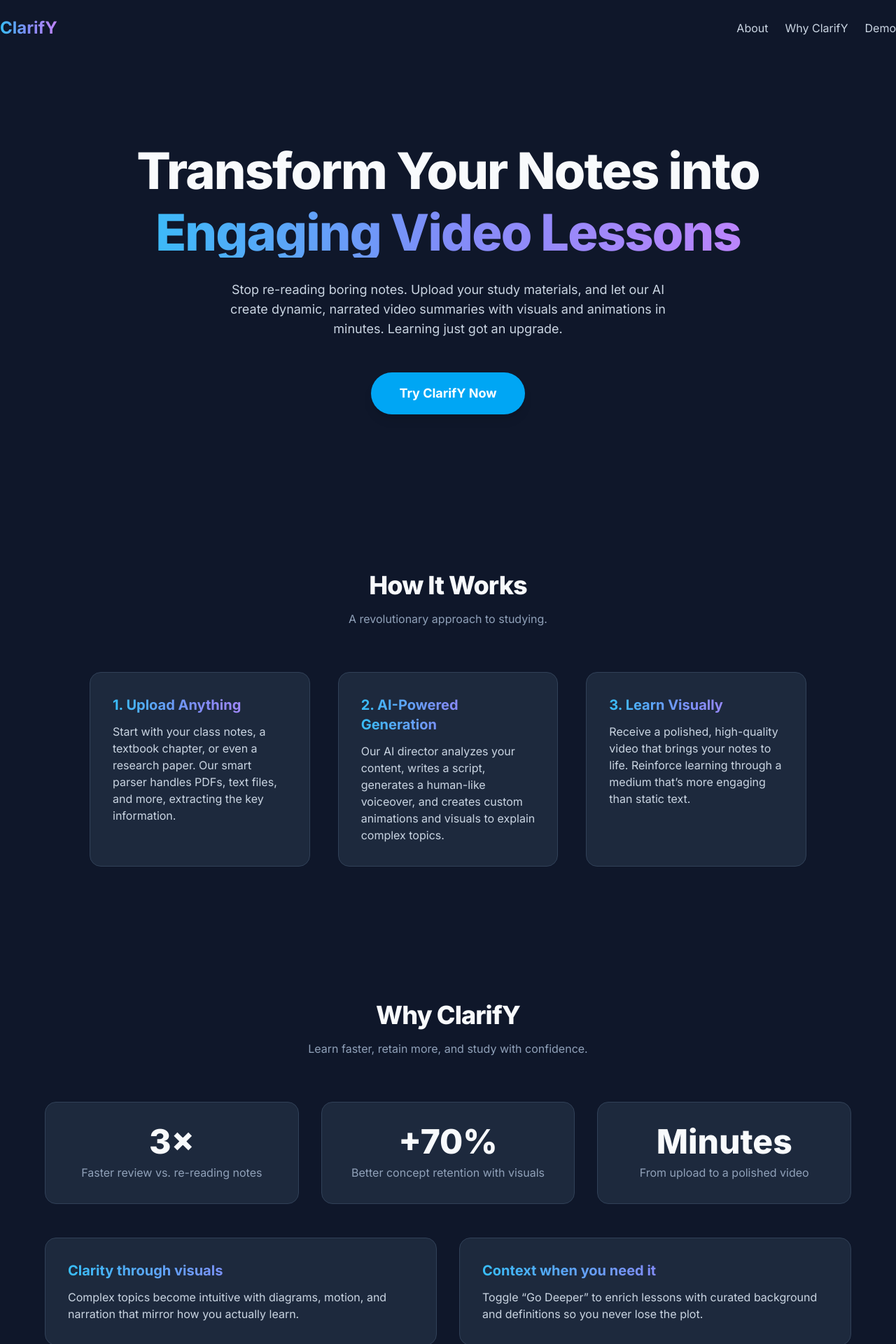
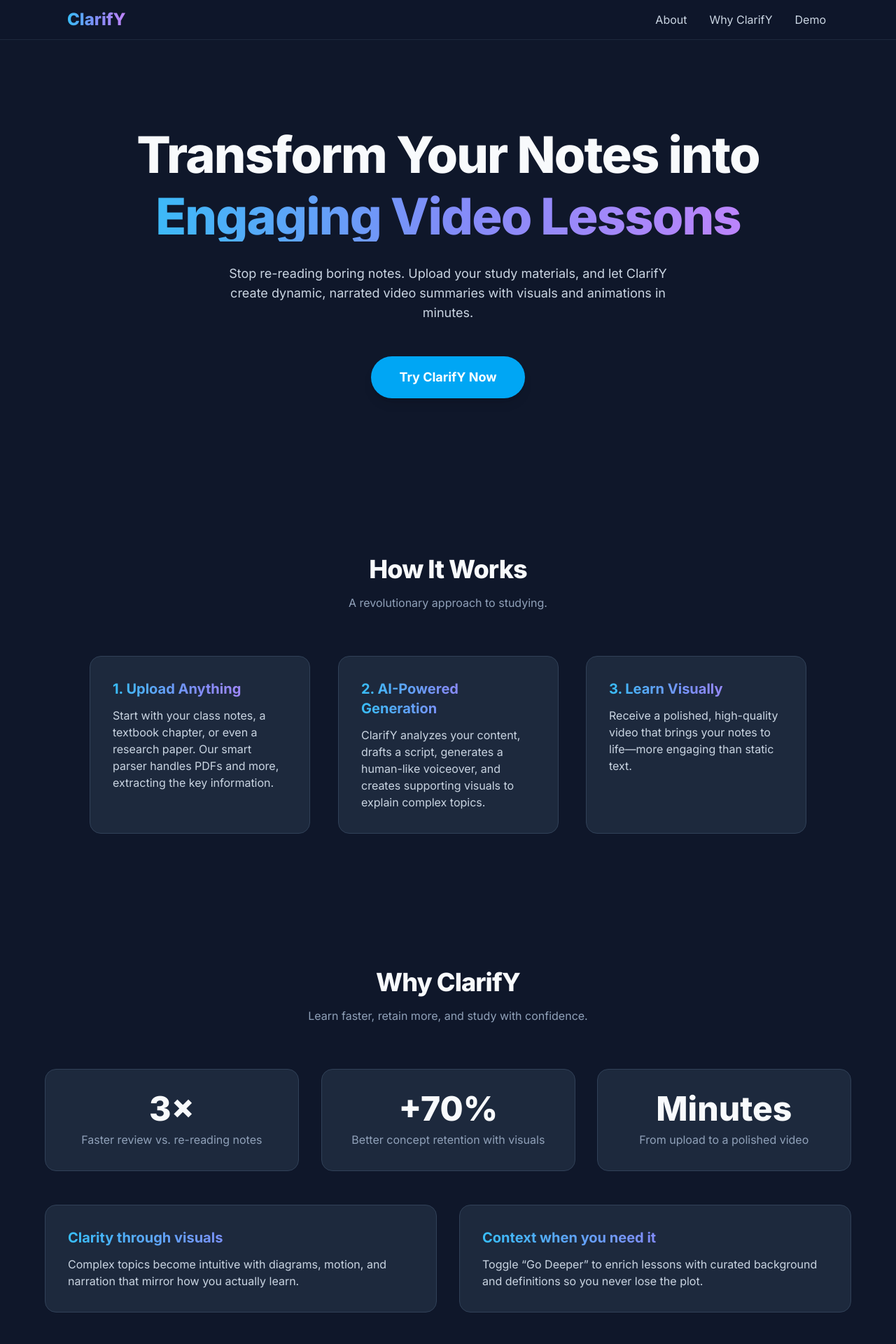
Before and after one commit to Dragontory/HackMIT, a React (Vite) app in the folder frontend/: page / in a window 1280 px wide. Shown: the top 1920 px of the page at 70% size. Built offline with nearby package versions, Linux system fonts and the light colour scheme.

Commit message:
Make some tweaks to frontend, fixed toggle button, added tilting cards etc

```diff
--- a/frontend/src/components/LandingPage.jsx
+++ b/frontend/src/components/LandingPage.jsx
@@ -1,9 +1,13 @@
 import React from 'react';
 import Header from './Header';
+import TiltCard from './TiltCard';
 
 const LandingPage = ({ onTryNow }) => (
   <>
+    {/* Header with better edge padding and clickable brand handled in Header.jsx */}
     <Header />
+
+    {/* Hero */}
     <main className="text-center py-20 md:py-32 px-4 md:px-8">
       <div className="max-w-4xl mx-auto">
         <h2 className="text-5xl md:text-7xl font-extrabold tracking-tight">
@@ -11,8 +15,8 @@
           <span className="gradient-text block mt-2 md:mt-4">Engaging Video Lessons</span>
         </h2>
         <p className="mt-8 max-w-2xl mx-auto text-lg text-slate-300">
-          Stop re-reading boring notes. Upload your study materials, and let our AI create dynamic, narrated video
-          summaries with visuals and animations in minutes. Learning just got an upgrade.
+          Stop re-reading boring notes. Upload your study materials, and let ClarifY create dynamic,
+          narrated video summaries with visuals and animations in minutes.
         </p>
         <div className="mt-12">
           <button
@@ -26,40 +30,42 @@
     </main>
 
     {/* About */}
-    <section id="about" className="py-24 px-4 md:px-8">
+    <section id="about" className="py-24 px-4 md:px-8 scroll-mt-header">
       <div className="max-w-5xl mx-auto">
         <div className="text-center mb-16">
           <h3 className="text-4xl font-extrabold tracking-tight">How It Works</h3>
           <p className="mt-4 text-slate-400">A revolutionary approach to studying.</p>
         </div>
+
         <div className="grid md:grid-cols-3 gap-10">
-          <div className="bg-slate-800 p-8 rounded-2xl border border-slate-700">
+          <TiltCard className="bg-slate-800 p-8 rounded-2xl border border-slate-700">
             <h4 className="text-xl font-bold mb-3 gradient-text">1. Upload Anything</h4>
             <p className="text-slate-300">
-              Start with your class notes, a textbook chapter, or even a research paper. Our smart parser handles PDFs,
-              text files, and more, extracting the key information.
+              Start with your class notes, a textbook chapter, or even a research paper. Our smart parser
+              handles PDFs and more, extracting the key information.
             </p>
-          </div>
-          <div className="bg-slate-800 p-8 rounded-2xl border border-slate-700">
+          </TiltCard>
+
+          <TiltCard className="bg-slate-800 p-8 rounded-2xl border border-slate-700">
             <h4 className="text-xl font-bold mb-3 gradient-text">2. AI-Powered Generation</h4>
             <p className="text-slate-300">
-              Our AI director analyzes your content, writes a script, generates a human-like voiceover, and creates
-              custom animations and visuals to explain complex topics.
+              ClarifY analyzes your content, drafts a script, generates a human-like voiceover, and creates
+              supporting visuals to explain complex topics.
             </p>
-          </div>
-          <div className="bg-slate-800 p-8 rounded-2xl border border-slate-700">
+          </TiltCard>
+
+          <TiltCard className="bg-slate-800 p-8 rounded-2xl border border-slate-700">
             <h4 className="text-xl font-bold mb-3 gradient-text">3. Learn Visually</h4>
             <p className="text-slate-300">
-              Receive a polished, high-quality video that brings your notes to life. Reinforce learning through a medium
-              that’s more engaging than static text.
+              Receive a polished, high-quality video that brings your notes to life—more engaging than static text.
             </p>
-          </div>
+          </TiltCard>
         </div>
       </div>
     </section>
 
-    {/* Why ClarifY (stats) */}
-    <section id="why" className="py-24 px-4 md:px-8">
+    {/* Why ClarifY (stats & value props) */}
+    <section id="why" className="py-24 px-4 md:px-8 scroll-mt-header">
       <div className="max-w-6xl mx-auto">
         <div className="text-center mb-16">
           <h3 className="text-4xl font-extrabold tracking-tight">Why ClarifY</h3>
@@ -67,42 +73,54 @@
         </div>
 
         <div className="grid md:grid-cols-3 gap-8">
-          <div className="bg-slate-800 border border-slate-700 rounded-2xl p-8 text-center">
+          <TiltCard className="bg-slate-800 border border-slate-700 rounded-2xl p-8 text-center">
             <div className="text-5xl font-extrabold">3×</div>
             <p className="mt-2 text-slate-400">Faster review vs. re-reading notes</p>
-          </div>
-          <div className="bg-slate-800 border border-slate-700 rounded-2xl p-8 text-center">
+          </TiltCard>
+
+          <TiltCard className="bg-slate-800 border border-slate-700 rounded-2xl p-8 text-center">
             <div className="text-5xl font-extrabold">+70%</div>
             <p className="mt-2 text-slate-400">Better concept retention with visuals</p>
-          </div>
-          <div className="bg-slate-800 border border-slate-700 rounded-2xl p-8 text-center">
+          </TiltCard>
+
+          <TiltCard className="bg-slate-800 border border-slate-700 rounded-2xl p-8 text-center">
             <div className="text-5xl font-extrabold">Minutes</div>
             <p className="mt-2 text-slate-400">From upload to a polished video</p>
-          </div>
+          </TiltCard>
         </div>
 
         <div className="mt-12 grid md:grid-cols-2 gap-8">
-          <div className="bg-slate-800 border border-slate-700 rounded-2xl p-8">
+          <TiltCard className="bg-slate-800 border border-slate-700 rounded-2xl p-8">
             <h4 className="text-xl font-bold mb-3 gradient-text">Clarity through visuals</h4>
             <p className="text-slate-300">
               Complex topics become intuitive with diagrams, motion, and narration that mirror how you actually learn.
             </p>
-          </div>
-          <div className="bg-slate-800 border border-slate-700 rounded-2xl p-8">
+          </TiltCard>
+
+          <TiltCard className="bg-slate-800 border border-slate-700 rounded-2xl p-8">
             <h4 className="text-xl font-bold mb-3 gradient-text">Context when you need it</h4>
             <p className="text-slate-300">
               Toggle “Go Deeper” to enrich lessons with curated background and definitions so you never lose the plot.
             </p>
-          </div>
+          </TiltCard>
+        </div>
+
+        <div className="text-center mt-12">
+          <button
+            onClick={onTryNow}
+            className="main-button bg-sky-500 hover:bg-sky-600 text-white font-bold py-4 px-10 rounded-full text-lg shadow-lg"
+          >
+            Try ClarifY Now
+          </button>
         </div>
       </div>
     </section>
 
     {/* See it in action (video placeholder) */}
-    <section id="demo" className="py-24 px-4 md:px-8">
+    <section id="demo" className="py-24 px-4 md:px-8 scroll-mt-header">
       <div className="max-w-6xl mx-auto">
         <div className="text-center mb-10">
-          <h3 className="text-4xl font-extrabold tracking-tight">See It In Action</h3>
+          <h3 className="text-4xl font-extrabold tracking-tight">See it in action</h3>
           <p className="mt-4 text-slate-400">A quick look at ClarifY turning notes into a video.</p>
         </div>
 
@@ -135,8 +153,9 @@
       </div>
     </section>
 
+    {/* Footer */}
     <footer className="text-center py-8 border-t border-slate-800">
-      <p className="text-slate-400">&copy; 2025 ClarifY.</p>
+      <p className="text-slate-400">&copy; 2025 ClarifY - A HackMIT Project.</p>
     </footer>
   </>
 );
--- /dev/null
+++ b/frontend/src/components/TiltCard.jsx
@@ -0,0 +1,41 @@
+import React, { useRef } from 'react';
+
+const clamp = (v, min, max) => Math.min(Math.max(v, min), max);
+
+const TiltCard = ({ className = '', children }) => {
+  const ref = useRef(null);
+  const maxTilt = 6; // degrees
+
+  const handleMove = (e) => {
+    const el = ref.current;
+    if (!el) return;
+    const rect = el.getBoundingClientRect();
+    const px = (e.clientX - rect.left) / rect.width;  // 0..1
+    const py = (e.clientY - rect.top) / rect.height;  // 0..1
+
+    // Map to -max..+max
+    const tiltX = clamp((0.5 - py) * (maxTilt * 2), -maxTilt, maxTilt);
+    const tiltY = clamp((px - 0.5) * (maxTilt * 2), -maxTilt, maxTilt);
+
+    el.style.transform = `perspective(900px) rotateX(${tiltX}deg) rotateY(${tiltY}deg) translateZ(0)`;
+  };
+
+  const handleLeave = () => {
+    const el = ref.current;
+    if (!el) return;
+    el.style.transform = 'perspective(900px) rotateX(0deg) rotateY(0deg) translateZ(0)';
+  };
+
+  return (
+    <div
+      ref={ref}
+      onMouseMove={handleMove}
+      onMouseLeave={handleLeave}
+      className={`card-tilt transform-gpu ${className}`}
+    >
+      {children}
+    </div>
+  );
+};
+
+export default TiltCard;
--- a/frontend/src/components/header.jsx
+++ b/frontend/src/components/header.jsx
@@ -1,23 +1,49 @@
 import React from 'react';
 
 /** @param {{ onBack?: () => void }} props */
-const Header = ({ onBack }) => (
-  <header className="py-6 flex justify-between items-center">
-    <h1 className="text-2xl font-bold gradient-text">ClarifY</h1>
+const Header = ({ onBack }) => {
+  const goHome = (e) => {
+    e.preventDefault();
+    // If we're on the product page, use onBack to return to landing
+    if (onBack) {
+      onBack();
+    } else {
+      // Already on landing—just scroll to top smoothly
+      window.scrollTo({ top: 0, behavior: 'smooth' });
+    }
+  };
+
+  return (
+    <header className="sticky top-0 z-50 border-b border-slate-800 bg-slate-900/70 backdrop-blur">
+      <div className="mx-auto max-w-6xl px-4 md:px-6 lg:px-8 py-4 flex items-center justify-between">
+        <a
+          href="#"
+          onClick={goHome}
+          className="text-2xl font-extrabold gradient-text leading-none focus:outline-none focus:ring focus:ring-sky-500/40 rounded"
+          aria-label="Go to home"
+        >
+          ClarifY
+        </a>
+
         <nav>
           {onBack ? (
-        <button onClick={onBack} className="text-slate-300 hover:text-white transition">
+            <button
+              onClick={onBack}
+              className="text-slate-300 hover:text-white transition focus:outline-none focus:ring focus:ring-sky-500/30 rounded px-3 py-1"
+            >
               &larr; Back to Home
             </button>
           ) : (
-        <ul className="flex gap-6 text-slate-300">
-          <li><a href="#about" className="hover:text-white transition">About</a></li>
-          <li><a href="#why" className="hover:text-white transition">Why ClarifY</a></li>
-          <li><a href="#demo" className="hover:text-white transition">Demo</a></li>
+            <ul className="flex items-center gap-6 text-slate-300">
+              <li><a href="#about" className="hover:text-white transition px-1 py-1 rounded focus:outline-none focus:ring focus:ring-sky-500/30">About</a></li>
+              <li><a href="#why" className="hover:text-white transition px-1 py-1 rounded focus:outline-none focus:ring focus:ring-sky-500/30">Why ClarifY</a></li>
+              <li><a href="#demo" className="hover:text-white transition px-1 py-1 rounded focus:outline-none focus:ring focus:ring-sky-500/30">Demo</a></li>
             </ul>
           )}
         </nav>
+      </div>
     </header>
   );
+};
 
 export default Header;
--- a/frontend/src/index.css
+++ b/frontend/src/index.css
@@ -4,6 +4,8 @@
 html {
   scroll-behavior: smooth;
 }
+
+.scroll-mt-header { scroll-margin-top: 5rem; }
 
 body {
   font-family: 'Inter', sans-serif;
@@ -26,8 +28,14 @@
               0 4px 6px -2px rgba(56,189,248,0.1);
 }
 
-.toggle-checkbox { transition: transform 0.2s ease-in-out; }
-.toggle-checkbox:checked { right: 0; border-color: #38bdf8; transform: translateX(1.75rem); }
-.toggle-checkbox:checked + .toggle-label { background-color: #38bdf8; }
+.card-tilt {
+  transition: transform 200ms ease, box-shadow 200ms ease, border-color 200ms ease;
+  will-change: transform;
+}
+.card-tilt:hover {
+  box-shadow: 0 20px 35px -15px rgba(0,0,0,0.45);
+  border-color: rgba(56,189,248,0.35); /* sky-400-ish */
+}
+
 .page { transition: opacity .5s, transform .5s; width: 100%; }
 .page-hidden { opacity: 0; transform: scale(.98); pointer-events: none; position: absolute; top:0; left:0; right:0; }
```
Also changed, not shown: frontend/src/components/uploader.jsx (+16 -8 lines). Lines whose indentation alone changed are shown as unchanged.
